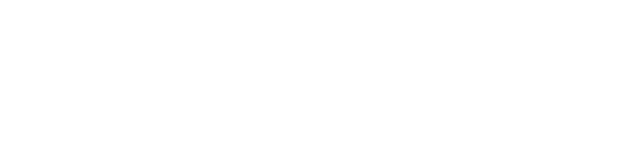
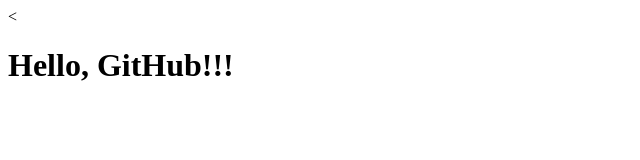
Before and after one commit to OlegusSPb888/NetologyHomeWorks, a plain HTML site: page index.html in a window 1280 px wide. Shown: the whole page, without its empty margins (0-640 px from the left). Drawn offline with Linux system fonts and the light colour scheme.

Commit message:
Create H1
Hello, GitHub!!!

```diff
--- a/index.html
+++ b/index.html
@@ -6,6 +6,6 @@
     <link rel="stylesheet" href="style.css">
   </head>
   <body>
-
+    <<h1>Hello, GitHub!!!</h1>
   </body>
 </html>
```
